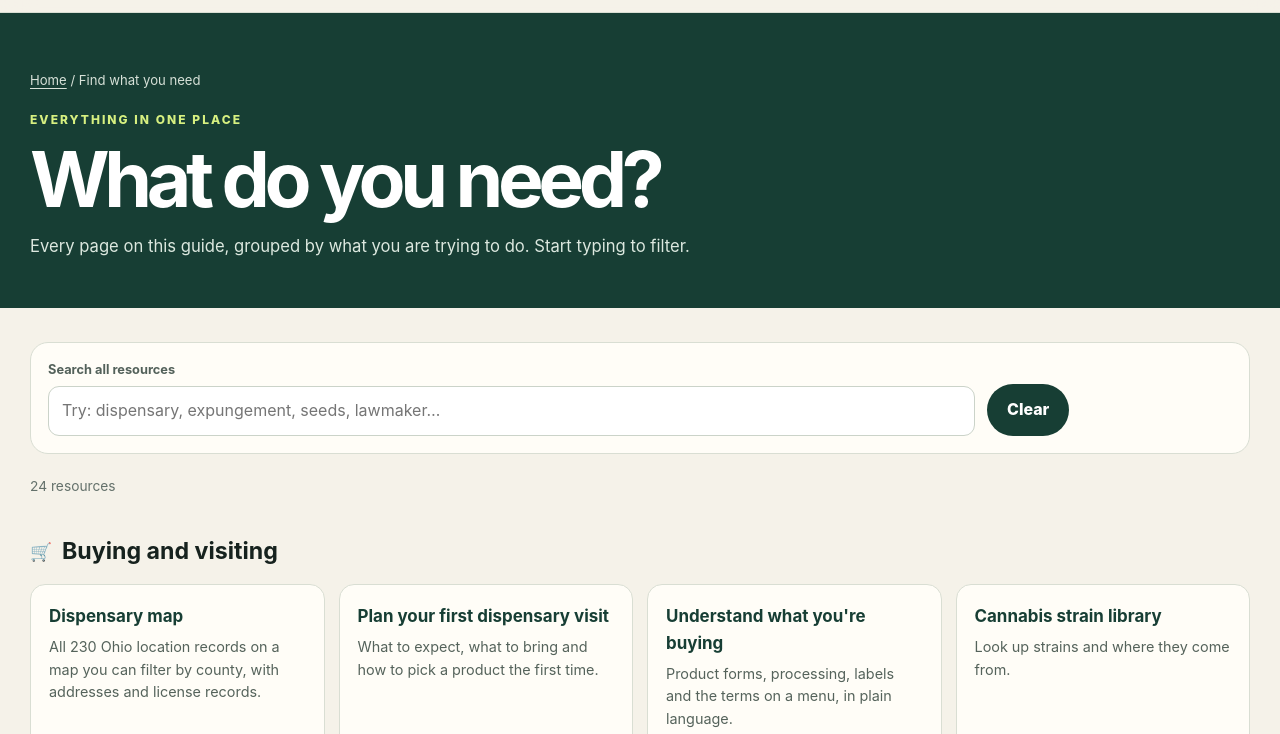
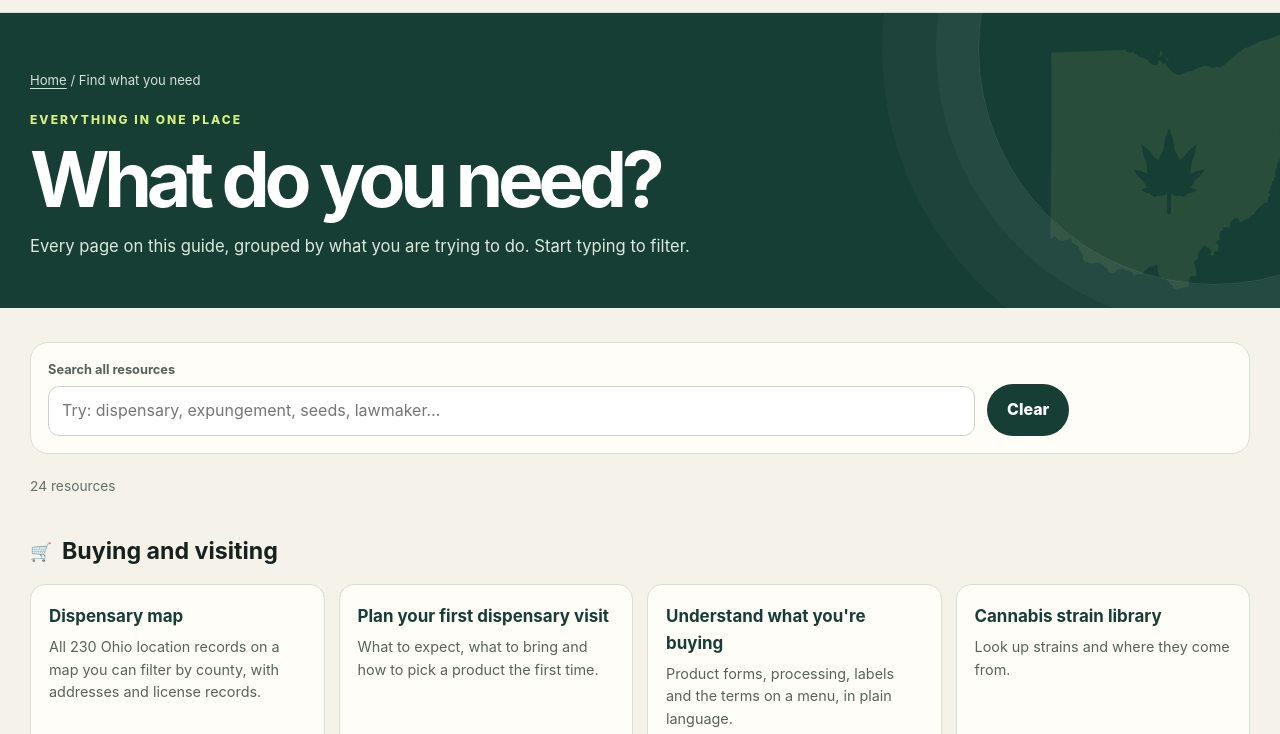
Before and after one commit to travisvought-byte/OhioWeed, a plain HTML site: page find.html in a window 1280 px wide. Shown: the part 64-798 px from the top of the page. Drawn offline with Linux system fonts and the light colour scheme.

Commit message:
Carry the state and the leaf past the home page fold
The Ohio mark and the ring pattern did all their work in the home hero and
then stopped, so every interior page read as a well-set document with no
personality. One rule on the shared .page-hero gives all eight interior
heroes the same mark, large and faint, behind the headline. No new assets:
it reuses favicon.svg.

The headline sits above the decoration on its own layer, so nothing about
contrast or readability changes. The rings drop off on phones, where there
is no room for them.

Co-Authored-By: Claude Opus 5 <noreply@anthropic.com>
Claude-Session: https://claude.ai/code/session_01RbGcmbs2P7fYwrivXpdTdG

```diff
--- a/assets/site.css
+++ b/assets/site.css
@@ -95,3 +95,13 @@ img.brand-mark{background:none;border-radius:10px;object-fit:contain}
   .nav-links{mask-image:linear-gradient(90deg,#000 calc(100% - 26px),transparent)}
   .nav-links a{white-space:nowrap;padding:5px 0;font-size:.92rem}
 }
+/* The state and the leaf were doing all their work on the home page and then
+   stopping. Every interior hero carries the mark now, large and faint, with
+   the same ring pattern the home hero uses. Decorative only. */
+.page-hero{position:relative;overflow:hidden}
+.page-hero .wrap{position:relative;z-index:1}
+.page-hero:before{content:'';position:absolute;z-index:0;right:-54px;top:50%;transform:translateY(-50%);
+  width:330px;height:330px;background:url(../favicon.svg) center/contain no-repeat;opacity:.085;pointer-events:none}
+.page-hero:after{content:'';position:absolute;z-index:0;right:-170px;top:-200px;width:470px;height:470px;
+  border:1px solid #ffffff1c;border-radius:50%;box-shadow:0 0 0 42px #ffffff09,0 0 0 96px #ffffff07;pointer-events:none}
+@media(max-width:860px){.page-hero:before{right:-104px;width:250px;height:250px;opacity:.06}.page-hero:after{display:none}}
```
